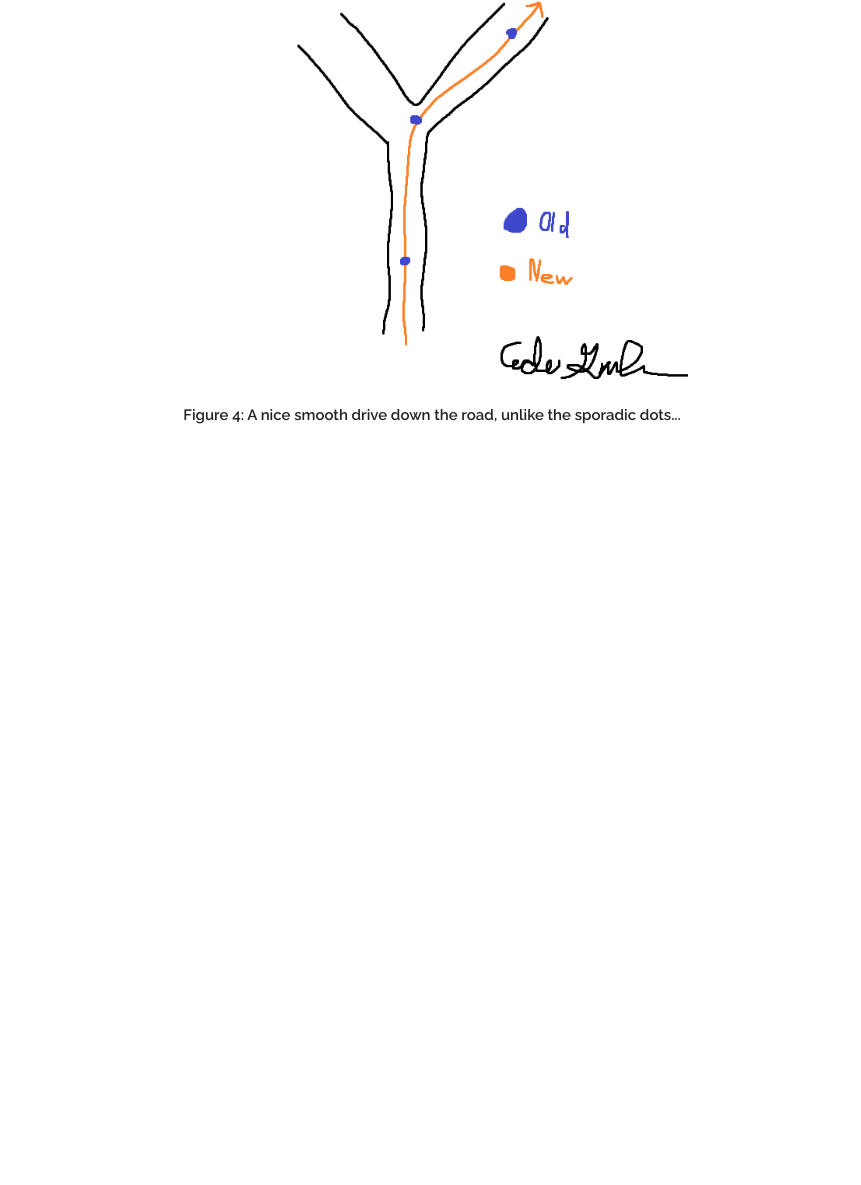
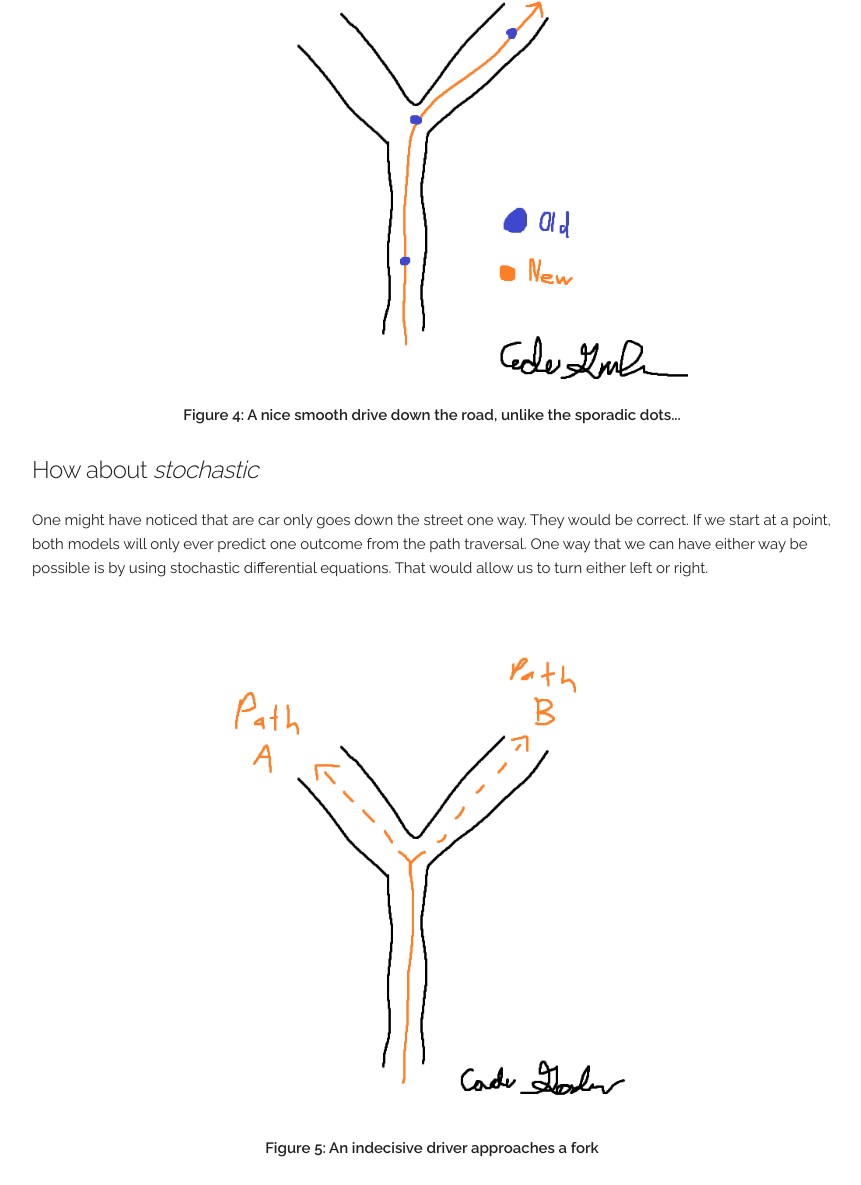
Before and after one commit to Zasder3/Zasder3.github.io, a plain HTML site: page latent neural differential equations.html in a window 1280 px wide. Shown: the part 2973-4158 px from the top of the page, without its empty margins (208-1069 px from the left). Before the commit the page ends 3425 px from the top, so only its background shows below. Drawn offline with Linux system fonts and the light colour scheme.

Commit message:
Change 2

```diff
--- a/latent neural differential equations.html
+++ b/latent neural differential equations.html
@@ -124,6 +124,20 @@
           </div>
         </div>
 
+        <h5>How about <em>stochastic</em></h5>
+
+        <p>One might have noticed that are car only goes down the street one way. They would be correct. If we start at a point, both models will only
+          ever predict one outcome from the path traversal. One way that we can have either way be possible is by using stochastic differential equations.
+          That would allow us to turn either left or right.
+        </p>
+
+        <div class="container">
+          <img src="images/time stochastic.png" alt="a concerning outlook on driving" class="figimg">
+          <div id="fig1">
+            <p>Figure 5: An indecisive driver approaches a fork</p>
+          </div>
+        </div>
+
       </div>
     </div>
   </div>
```
Also changed, not shown: images/time stochastic.png (added).
